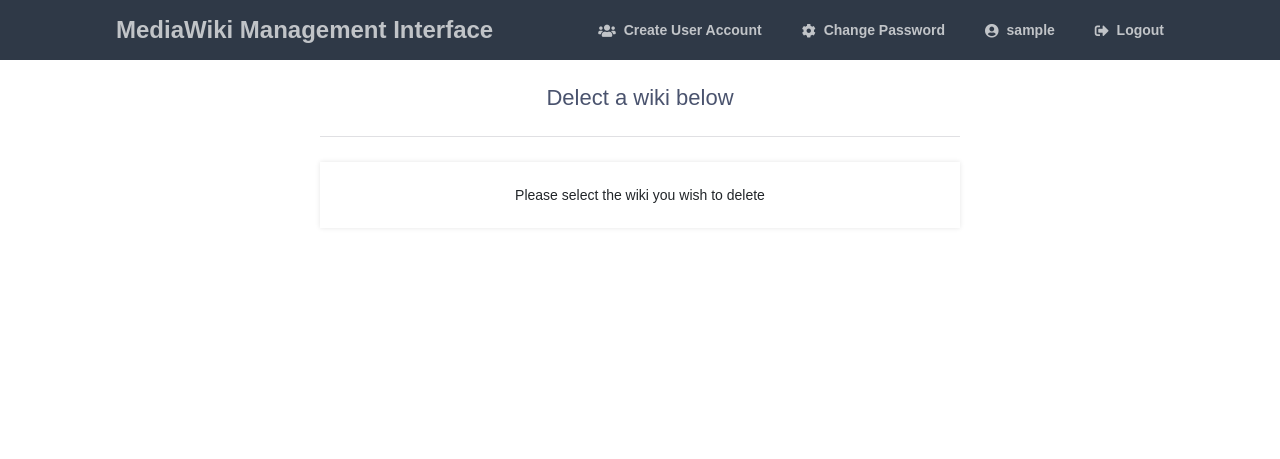
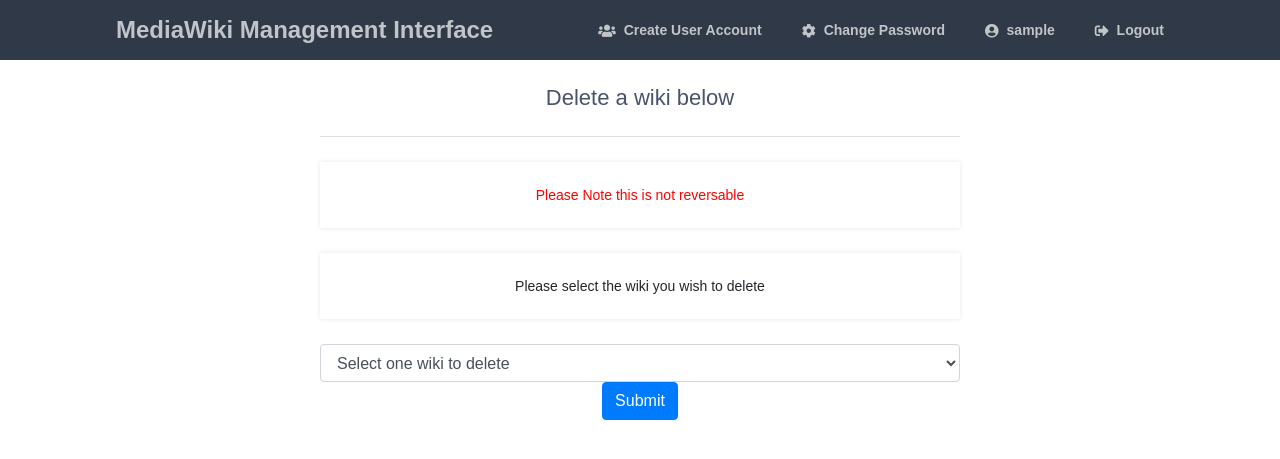
Before and after one commit to dafogary/wikiStax, a PHP site: page /removewiki.php in a window 1280 px wide. Shown: the top 459 px of the page. Run offline with PHP 8.4, Linux system fonts and the light colour scheme; the visitor is signed in with stand-in values (Sample User, id 1); tables that the repository leaves empty or names only in its code hold one stand-in row (values such as "Sample post").

Commit message:
updated code

```diff
--- a/removewiki.php
+++ b/removewiki.php
@@ -10,6 +10,30 @@ if(!isset($_SESSION["loggedin"]) || $_SESSION["loggedin"] !== true){
 
 // Include config file
 require_once "config.php";
+
+// Pull the information from the database
+$sql = "SELECT * FROM wikis";
+$stmt = mysqli_prepare($link, $sql);
+
+mysqli_stmt_execute($stmt);
+
+$result = mysqli_stmt_get_result($stmt);
+
+$selected_id = "";
+
+// Processing form data when form is submitted
+if($_SERVER["REQUEST_METHOD"] == "POST"){
+	$selected_id = trim($_POST["selected_id"]);
+	echo "The selected id is: {$selected_id}";
+	// Pull folder location for selected wiki
+
+	// Delete folder
+
+	// Delete mysql database
+
+	// Remove wiki from mwadmin db
+
+}
 ?>
 
 <!DOCTYPE html>
@@ -20,8 +44,25 @@ require_once "config.php";
 </head>
 <body>
 	<div class="content">
-		<h2>Delect a wiki below</h2>
+		<h2>Delete a wiki below</h2>
+		<p style="color: red">Please Note this is not reversable</p>
 		<p>Please select the wiki you wish to delete</p>
+		<form action="<?php echo htmlspecialchars($_SERVER["PHP_SELF"]); ?>" method="post">
+			<select name="selected_id" id="selected_id" class="form-control">
+				<option selected="selected" >Select one wiki to delete</option>
+				<?php
+				while($row = mysqli_fetch_array($result)){
+					$id = $row['id'];
+					$wikiname = $row['wikiname'];
+					echo "<option value='$id'>$wikiname</option>";
+				}
+				?>
+			</select>
+			<input type="submit" class="btn btn-primary" value="Submit">
+		</form>
+		<?php
+		mysqli_stmt_close($stmt);
+		mysqli_close($link); ?>
 	</div>
 </body>
 </html>
--- a/wikilist.php
+++ b/wikilist.php
@@ -33,6 +33,7 @@ $result = mysqli_stmt_get_result($stmt);
 			<tr>
 				<td>Wiki ID</td>
 				<td>Wiki Name</td>
+				<td>Wiki folder</td>
 				<td>Wiki Admin User</td>
 				<td>Wiki Admin Email</td>
 			</tr>
@@ -40,6 +41,7 @@ $result = mysqli_stmt_get_result($stmt);
 				<tr>
 					<td><?=$row['id']?></td>
 					<td><?=$row['wikiname']?></td>
+					<td><?=$row['wikifolder']?></td>
 					<td><?=$row['admin']?></td>
 					<td><?=$row['adminemail']?></td>
 				</tr>
```
